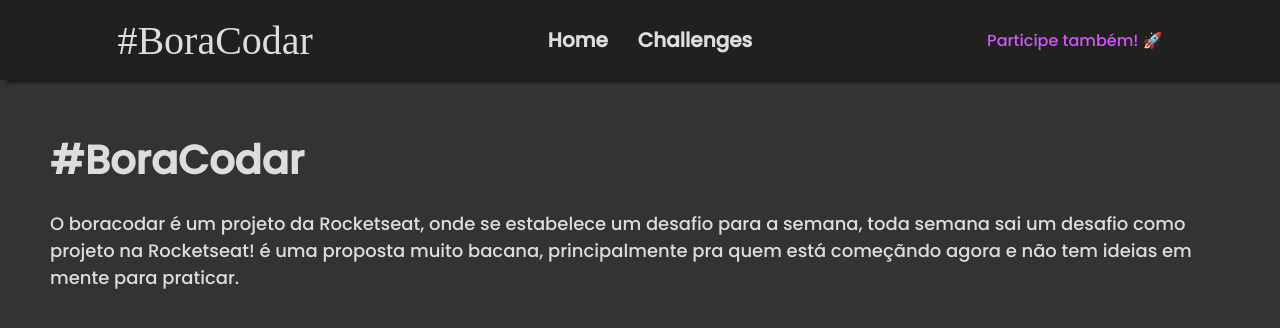
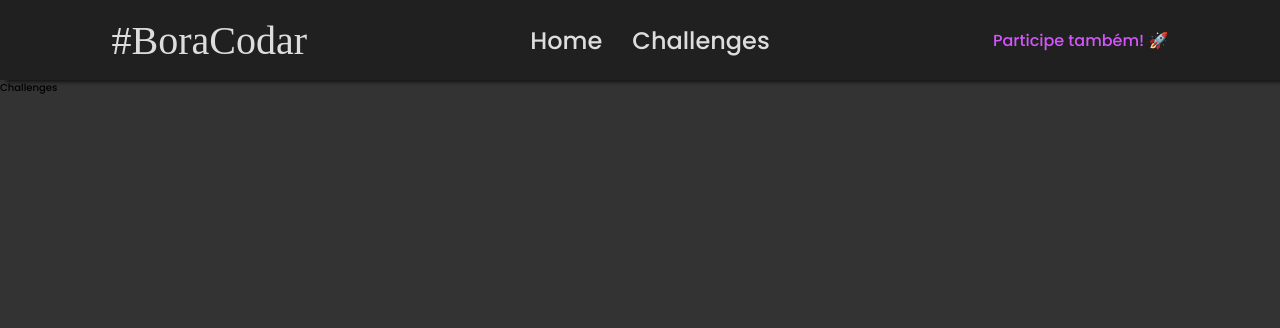
Before and after one commit to claytonfortunato/BoraCodar-Challenger, a React (Vite) app: page /challenges in a window 1280 px wide. Shown: the top 328 px of the page. Built offline with nearby package versions, Linux system fonts and the light colour scheme; a web font is replaced by a local one.

Commit message:
feat: routes and components

```diff
--- a/package.json
+++ b/package.json
@@ -11,6 +11,7 @@
   "dependencies": {
     "react": "^18.2.0",
     "react-dom": "^18.2.0",
+    "react-router-dom": "^6.10.0",
     "styled-components": "^5.3.9"
   },
   "devDependencies": {
--- a/src/App.tsx
+++ b/src/App.tsx
@@ -1,11 +1,11 @@
 import { Header } from "./components/Header";
 import { Home } from "./pages/Home";
+import { Router } from "./routes/router";
 
 export const App = () => {
   return (
     <div className="App">
-      <Header />
-      <Home />
+      <Router />
     </div>
   );
 };
--- a/src/components/Header/index.tsx
+++ b/src/components/Header/index.tsx
@@ -1,3 +1,5 @@
+import { Link } from "react-router-dom";
+
 import * as C from "./styles";
 
 export const Header = () => {
@@ -7,9 +9,9 @@
         <h1>#BoraCodar</h1>
       </C.Logo>
       <C.ContentPage>
-        <h1>Home</h1>
+        <Link to="/">Home</Link>
 
-        <h1>Challenges</h1>
+        <Link to="/challenges">Challenges</Link>
       </C.ContentPage>
       <C.Box>
         <a href="#">Participe também! 🚀</a>
--- a/src/components/Header/styles.ts
+++ b/src/components/Header/styles.ts
@@ -24,6 +24,15 @@
 export const ContentPage = styled.div`
   display: flex;
   gap: 30px;
+
+  a {
+    font-size: 24px;
+    transition: all 200ms linear;
+    &:hover,
+    &:focus-within {
+      color: ${(props) => props.theme.pink};
+    }
+  }
 `;
 
 export const Box = styled.div`
@@ -31,6 +40,5 @@
     font-size: 16px;
 
     color: ${(props) => props.theme.pink};
-    text-decoration: none;
   }
 `;
--- a/src/pages/Challenges/index.tsx
+++ b/src/pages/Challenges/index.tsx
@@ -1,3 +1,5 @@
+import { Link } from "react-router-dom";
+
 import * as C from "./styles";
 
 export const Challenges = () => {
--- /dev/null
+++ b/src/routes/router.tsx
@@ -0,0 +1,17 @@
+import { BrowserRouter, Route, Routes } from "react-router-dom";
+
+import { Home } from "../pages/Home";
+import { Challenges } from "../pages/Challenges";
+import { Header } from "../components/Header";
+
+export const Router = () => {
+  return (
+    <BrowserRouter>
+      <Header />
+      <Routes>
+        <Route path="/" element={<Home />} />
+        <Route path="/challenges" element={<Challenges />} />
+      </Routes>
+    </BrowserRouter>
+  );
+};
--- a/src/styles/global.ts
+++ b/src/styles/global.ts
@@ -15,4 +15,14 @@
     body {
         background-color: ${(props) => props.theme.black02};
     }
+
+    a {
+        color: ${(props) => props.theme.gray};
+        font-size: 1.6rem;
+        text-decoration: none;
+
+        &:focus-within{
+            color: inherit;
+        }
+    }
 `;
```
Also changed, not shown: 1 other file (tests, documents, lock files or other folders).
